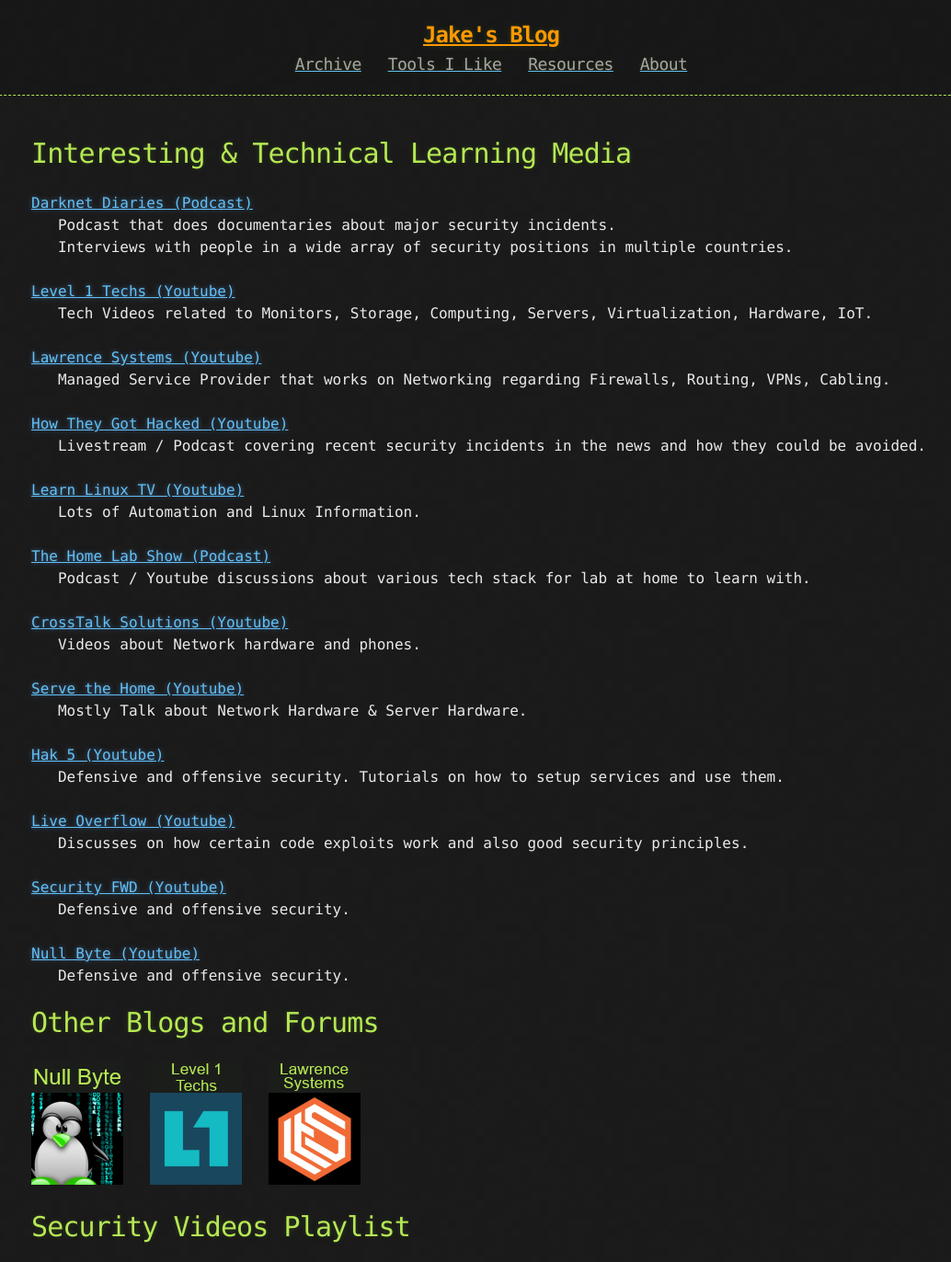
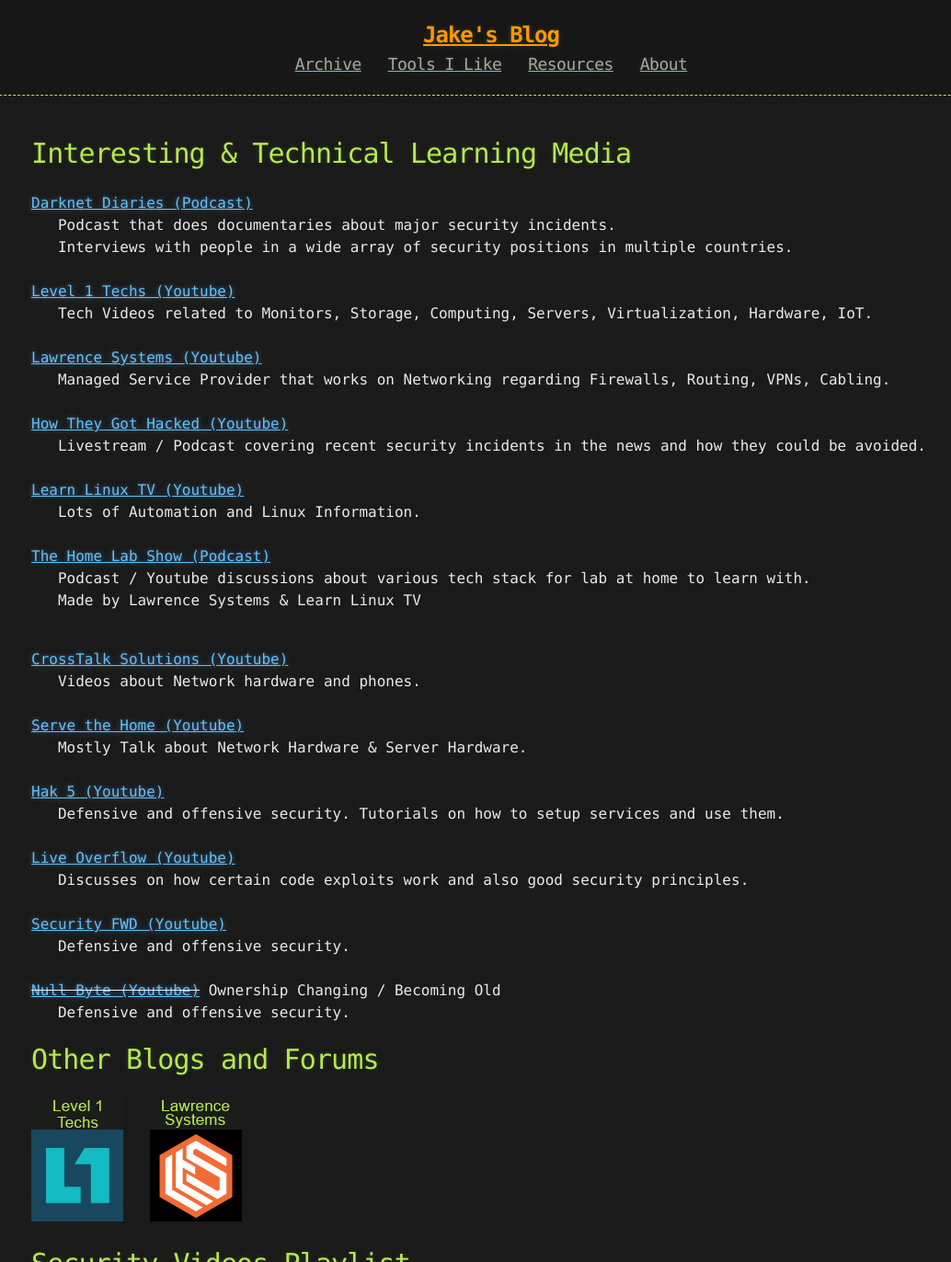
Before and after one commit to Jake-Olsen/blog, a Jekyll site: the page built from JakeResources.md, in a window 1280 px wide, cut to the strip 0-1372 px from the top of the page. Shown: the whole strip at 92% size, without its empty margins (106-1140 px from the left). Built offline with Jekyll 4.4.1, drawn with Linux system fonts in a browser that asks for light colours.

Commit message:
Update JakeResources.md
Removing NullByte recommendation after learning  that its ownership is changing outside their control. However leaving link as an archive.

Also updated descriptions of a few items.

```diff
--- a/JakeResources.md
+++ b/JakeResources.md
@@ -22,7 +22,8 @@
 <br>
 <br><a href="https://thehomelab.show/">The Home Lab Show (Podcast)</a>
 <br>&nbsp;&nbsp;&nbsp;Podcast / Youtube discussions about various tech stack for lab at home to learn with.
-<br>
+<br>&nbsp;&nbsp;&nbsp;Made by Lawrence Systems & Learn Linux TV
+
 <br><a href="https://www.youtube.com/channel/UCVS6ejD9NLZvjsvhcbiDzjw">CrossTalk Solutions (Youtube)</a>
 <br>&nbsp;&nbsp;&nbsp;Videos about Network hardware and phones.
 <br>
@@ -38,16 +39,12 @@
 <br><a href="https://www.youtube.com/c/SecurityFWD">Security FWD (Youtube)</a>
 <br>&nbsp;&nbsp;&nbsp;Defensive and offensive security.
 <br>
-<br><a href="https://www.youtube.com/channel/UCgTNupxATBfWmfehv21ym-g">Null Byte (Youtube)</a>
+<br>~~<a href="https://www.youtube.com/channel/UCgTNupxATBfWmfehv21ym-g">Null Byte (Youtube)</a>~~ Ownership Changing / Becoming Old
 <br>&nbsp;&nbsp;&nbsp;Defensive and offensive security.
 <br>
 
 
 <h1>Other Blogs and Forums</h1>
-<a href="https://creator.wonderhowto.com/kody/">
-<img src="{{site.url}}{{site.baseurl}}\assets\NullByte_Jan2020_LINK.webp"
-alt="Null Byte Blog" width="100" height="134"></a>
-&nbsp;
 <a href="https://forum.level1techs.com/">
 <img src="{{site.url}}{{site.baseurl}}\assets\Level1Techs_Jan2020_LINK.webp"
 alt="Level 1 Techs Forum" width="100" height="134"></a>
```
